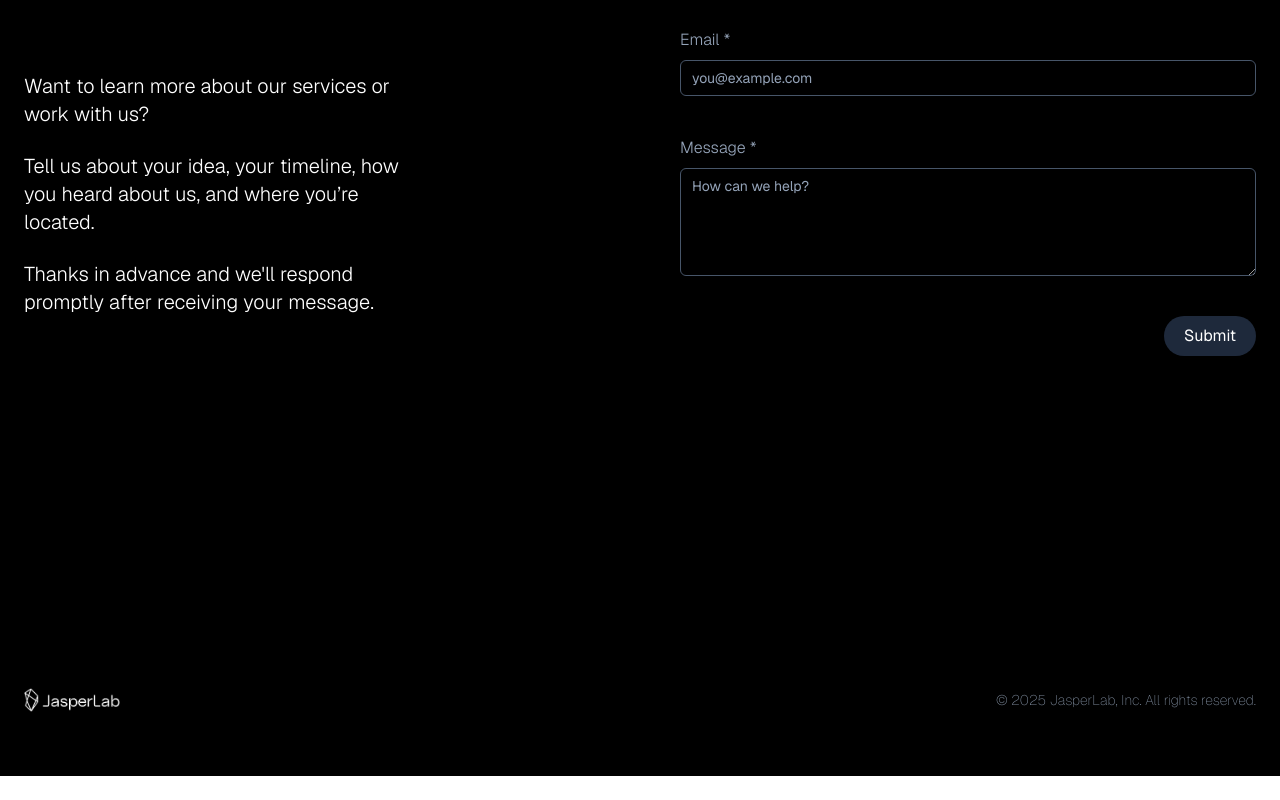
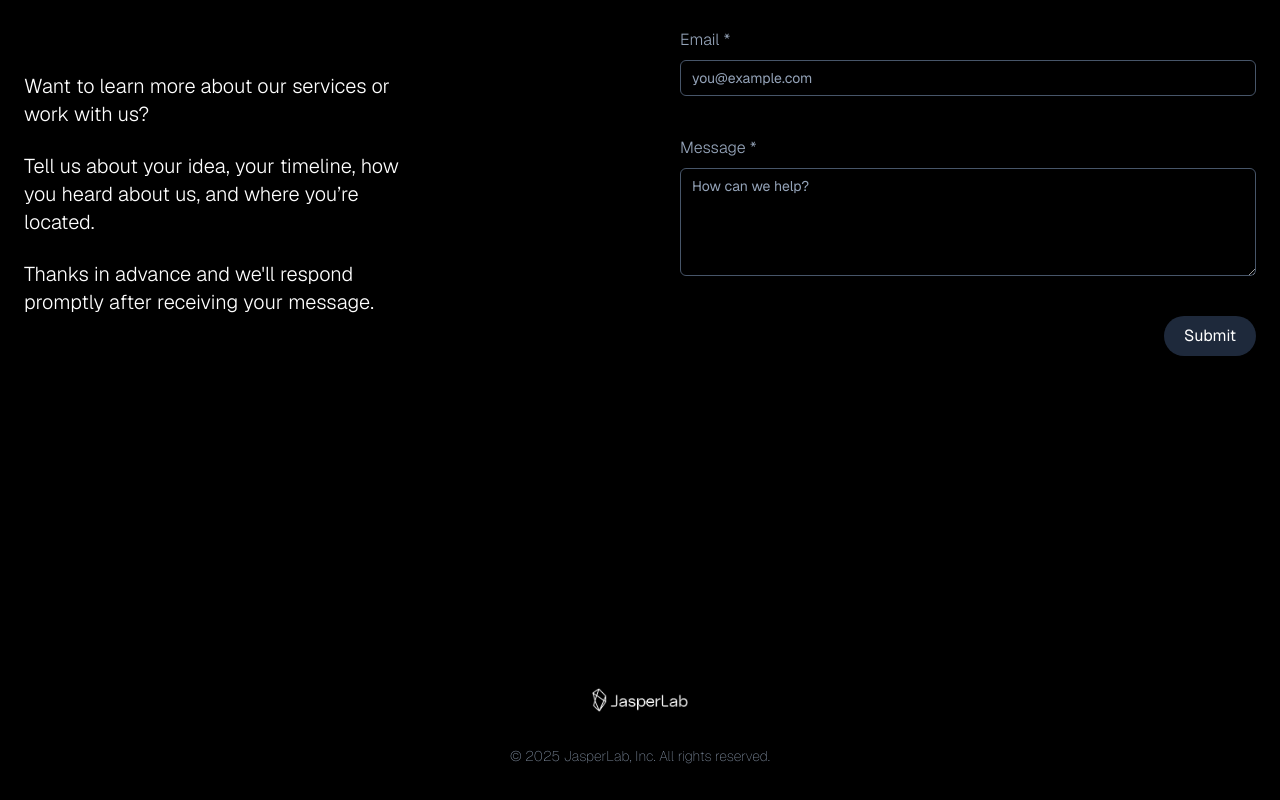
Before and after one commit to jnaples/jasper-lab, a Next.js app: page /contact in a window 1280 px wide. Shown: the part 256-1056 px from the top of the page. Before the commit the page ends 1032 px from the top, so only its background shows below. Built offline with nearby package versions, Linux system fonts and the light colour scheme.

Commit message:
Fix footer on mobile

```diff
--- a/src/components/Footer.jsx
+++ b/src/components/Footer.jsx
@@ -6,8 +6,8 @@ const currentYear = new Date().getFullYear();
 export default function Footer() {
   return (
     <footer className="mt-20 rounded-t-2xl bg-black p-4 lg:px-6">
-      <div className="mx-auto max-w-7xl py-12 md:flex md:items-center md:justify-between">
-        <div className="flex w-full justify-between gap-x-6">
+      <div className="mx-auto max-w-7xl pt-12 pb-4">
+        <div className="flex w-full flex-col items-center justify-center gap-x-6">
           <Link href="/" className="">
             <Image
               alt="logo"
@@ -18,7 +18,7 @@ export default function Footer() {
               className="w-24"
             />
           </Link>
-          <p className="mt-8 text-center text-sm/6 font-thin text-slate-400 md:order-1 md:mt-0">
+          <p className="mt-8 text-center text-sm/6 font-thin text-slate-400">
             &copy; {currentYear} JasperLab, Inc. All rights reserved.
           </p>
         </div>
--- a/src/components/Hero.jsx
+++ b/src/components/Hero.jsx
@@ -12,19 +12,19 @@ export default function Hero() {
 
       <div className="relative h-[500px] rounded-2xl">
         <div className="absolute right-0 top-[-1px] z-10 bg-white md:rounded-bl-2xl">
-          <p className="max-w-[500px] p-10 font-light lg:text-2xl">
+          <p className="max-w-[500px] px-4 py-8 font-light md:p-10 lg:text-2xl">
             For trailblazing brands and ambitious visionaries, we don’t just
             design websites – we craft digital experiences that amplify your
             impact and success.
           </p>
-          <RoundCorner className="bottom-[-16px] h-4 w-4 scale-x-[-1] md:bottom-0 md:left-[-16px] md:top-0 md:rotate-90" />
-          <RoundCorner className="bottom-[-15.5px] right-0" />
+          <RoundCorner className="-bottom-4 h-4 w-4 scale-x-[-1] md:-left-4 md:bottom-0 md:top-0 md:rotate-90" />
+          <RoundCorner className="-bottom-4 right-0" />
         </div>
 
         <div className="absolute bottom-0 left-0 z-10 rounded-tr-2xl bg-white">
           <div className="h-14 w-20"></div>
-          <RoundCorner className="left-0 top-[-15.5px] h-4 w-4 rotate-180" />
-          <RoundCorner className="bottom-[-.5px] right-[-16px] rotate-180" />
+          <RoundCorner className="-top-4 left-0 h-4 w-4 rotate-180" />
+          <RoundCorner className="-bottom-0 -right-4 rotate-180" />
         </div>
 
         <video
--- a/src/components/RoundCorner.jsx
+++ b/src/components/RoundCorner.jsx
@@ -14,7 +14,7 @@ export default function RoundCorner({ className, ...props }) {
       <path
         fillRule="evenodd"
         clipRule="evenodd"
-        d="M16 0.399902H0C8.837 0.399902 16 7.5629 16 16"
+        d="M16 0H0C8.837 0 16 7.163 16 16V0Z"
         fill="white"
       />
     </svg>
```
